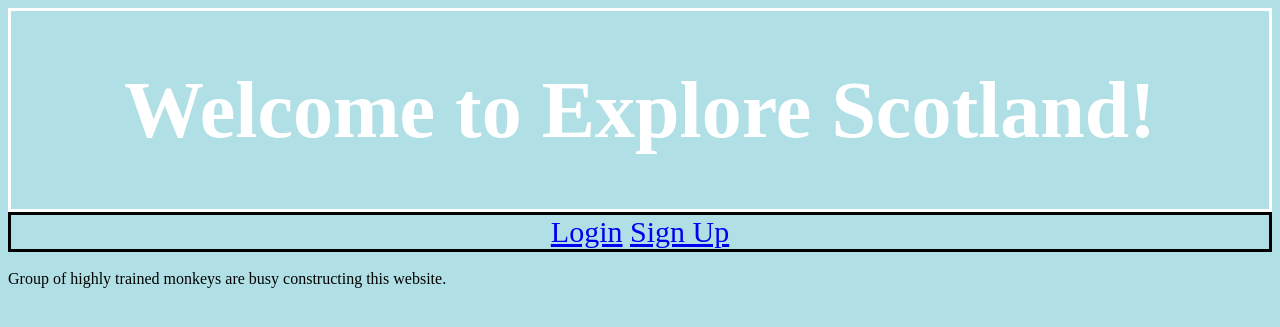
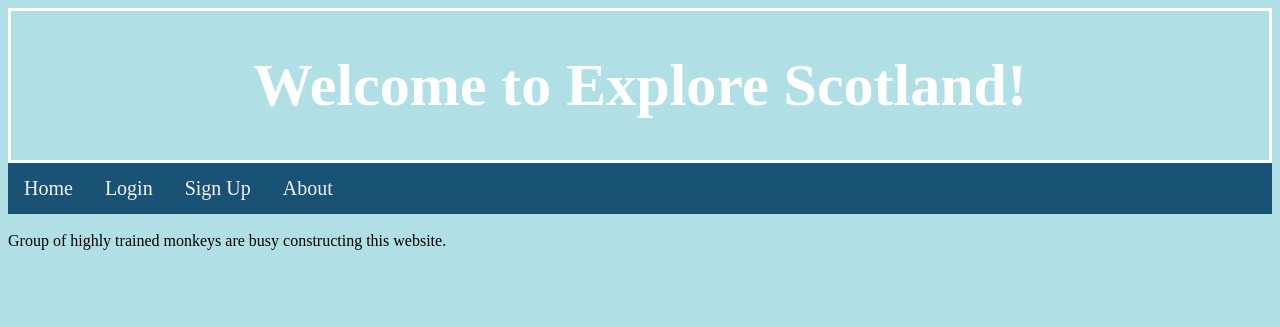
Before and after one commit to StBoyan/ExploreScotland, a Django app: page / in a window 1280 px wide. Shown: the top 327 px of the page. Run offline with Django 3.2, Linux system fonts and the light colour scheme.

Commit message:
added persistent navigation bar, fixed uath, sample restricted page works

```diff
--- a/explorescotland/urls.py
+++ b/explorescotland/urls.py
@@ -3,6 +3,8 @@ from explorescotland import views
 
 urlpatterns = [
     url(r'^$', views.home, name='home'),
+    url(r'^about/', views.about, name='about'),
+    url(r'^parent_area/', views.parent_area, name='parent_area'),
     url(r'^userHomePage/', views.userHomePage, name='homePage'),
     url(r'^personaScot/', views.scot, name='scot'),
     url(r'^personaLily/', views.lily, name='lily'),
--- a/explorescotland/views.py
+++ b/explorescotland/views.py
@@ -1,8 +1,16 @@
 from django.shortcuts import render
 from django.core.urlresolvers import reverse
+from django.contrib.auth.decorators import login_required
 
 def home(request):
     return render(request, 'explorescotland/home.html', {})
+
+def about(request):
+    return render(request, 'explorescotland/about.html', {})
+
+@login_required
+def parent_area(request):
+    return render(request, 'explorescotland/parent_area.html', {})
 
 def parentlogin(request):
     return render(request,'explorescotland/parentlogin.html',{})
--- a/templates/explorescotland/base.html
+++ b/templates/explorescotland/base.html
@@ -7,19 +7,32 @@
       {% block title_block %}
       {% endblock %}
     </title>
+    <!-- TODO move style into CSS -->
     <style>
     .header{
       color: white;
-      font-size: 40px;
+      font-size: 30px;
       text-align: center;
       border: 3px solid white;
     }
 
-      .navbar{
-      color: white;
-      font-size: 30px;
+    .topnav{
+      overflow: hidden;
+      background-color: #1A5276;
+    }
+
+    .topnav a {
+      float: left;
+      color: #f2f2f2;
       text-align: center;
-      border: 3px solid black;
+      padding: 14px 16px;
+      text-decoration: none;
+      font-size: 20px;
+    }
+
+    .topnav a:hover {
+      background-color: #D4AC0D;
+      color: black;
     }
     </style>
   </head>
@@ -29,10 +42,18 @@
     {% endblock %}
   </div>
 
-  <div class="navbar">
-    {% block navbar_block %}
-    {% endblock %}
+  <div class="topnav">
+    <a href={% url 'home' %}>Home</a>
+    {% if user.is_authenticated %}
+    <a href={% url 'auth_logout' %}>Logout</a>
+    <a href={% url 'parent_area' %}>Parent Area</a>
+    {% else %}
+    <a href={% url 'auth_login' %}>Login</a>
+    <a href={% url 'registration_register' %}>Sign Up</a>
+    {% endif %}
+    <a href={% url 'about' %}>About</a>
   </div>
+
   <div>
     {% block body_block %}
     {% endblock %}
--- a/templates/explorescotland/home.html
+++ b/templates/explorescotland/home.html
@@ -8,13 +8,6 @@
 <h1> Welcome to Explore Scotland! </h1>
 {% endblock %}
 
-{% block navbar_block %}
-  <div class="topnav">
-    <a href={% url 'auth_login' %}>Login</a>
-    <a href={% url 'registration_register' %}>Sign Up</a>
-  </div>
-{% endblock %}
-
 {% block body_block %}
 
 <br /> Group of highly trained monkeys are busy constructing this website.
```
Also changed, not shown: templates/explorescotland/about.html (added, +14 -0 lines), templates/explorescotland/parent_area.html (added, +14 -0 lines). Lines whose indentation alone changed are shown as unchanged.
